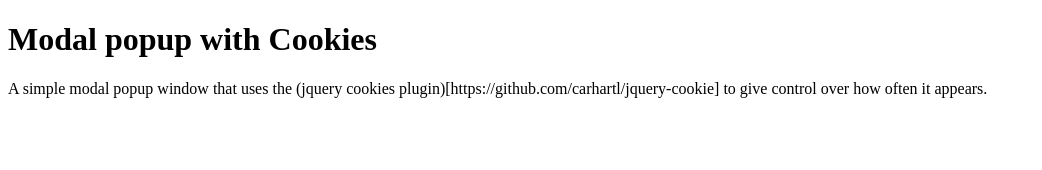
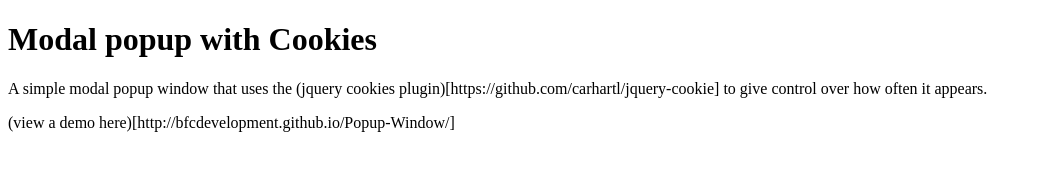
Before and after one commit to BFCdevelopment/Popup-Window, a website: page README.html in a window 1280 px wide. Shown: the whole page, without its empty margins (0-1042 px from the left). Drawn offline with Linux system fonts and the light colour scheme.

Commit message:
updating readme file

```diff
--- a/README.html
+++ b/README.html
@@ -8,5 +8,7 @@
 
 <p>A simple modal popup window that uses the (jquery cookies plugin)[https://github.com/carhartl/jquery-cookie] to give control over how often it appears.</p>
 
+<p>(view a demo here)[http://bfcdevelopment.github.io/Popup-Window/]</p>
+
 </body>
 </html>
```
Also changed, not shown: README.md.
